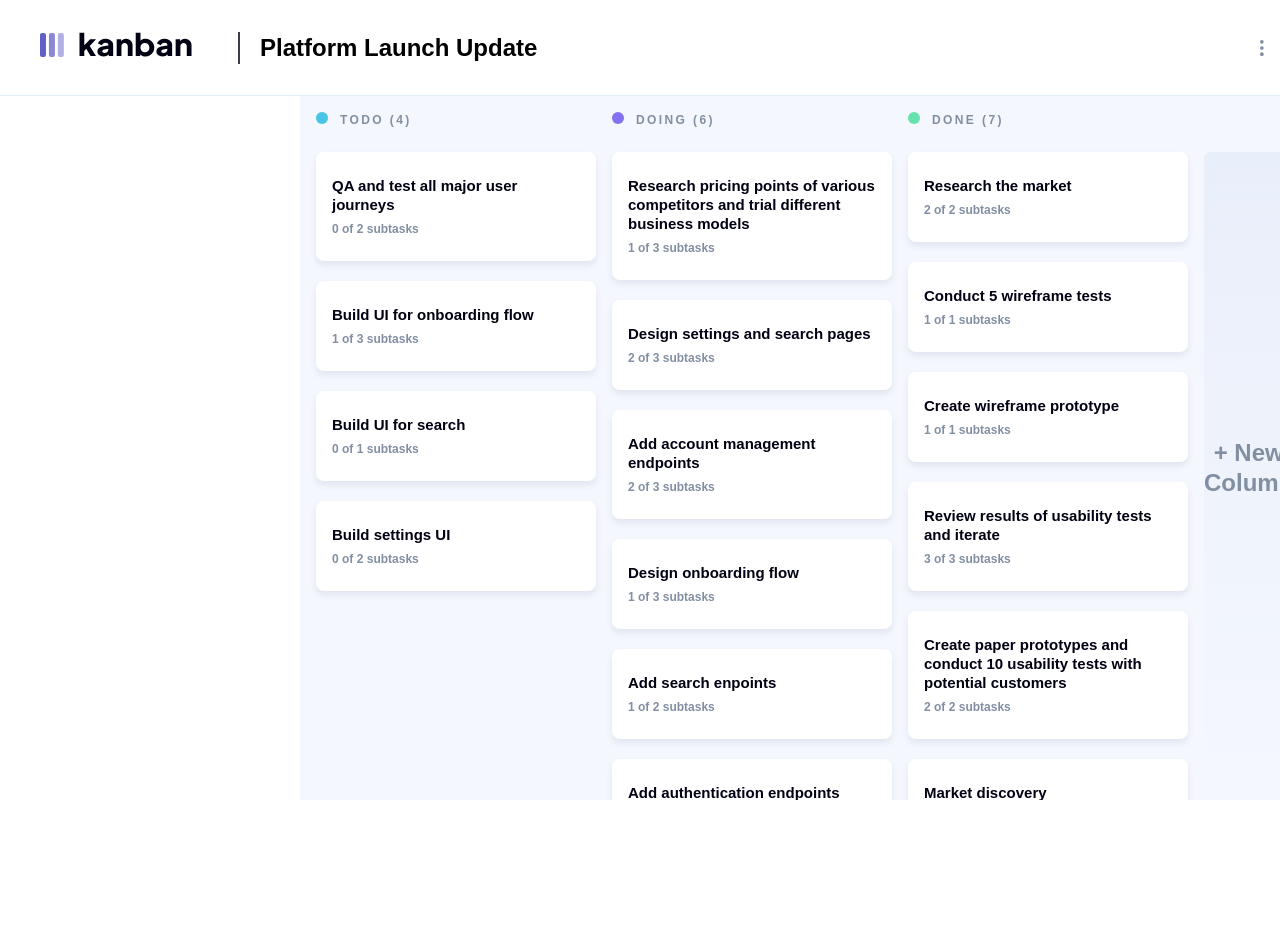
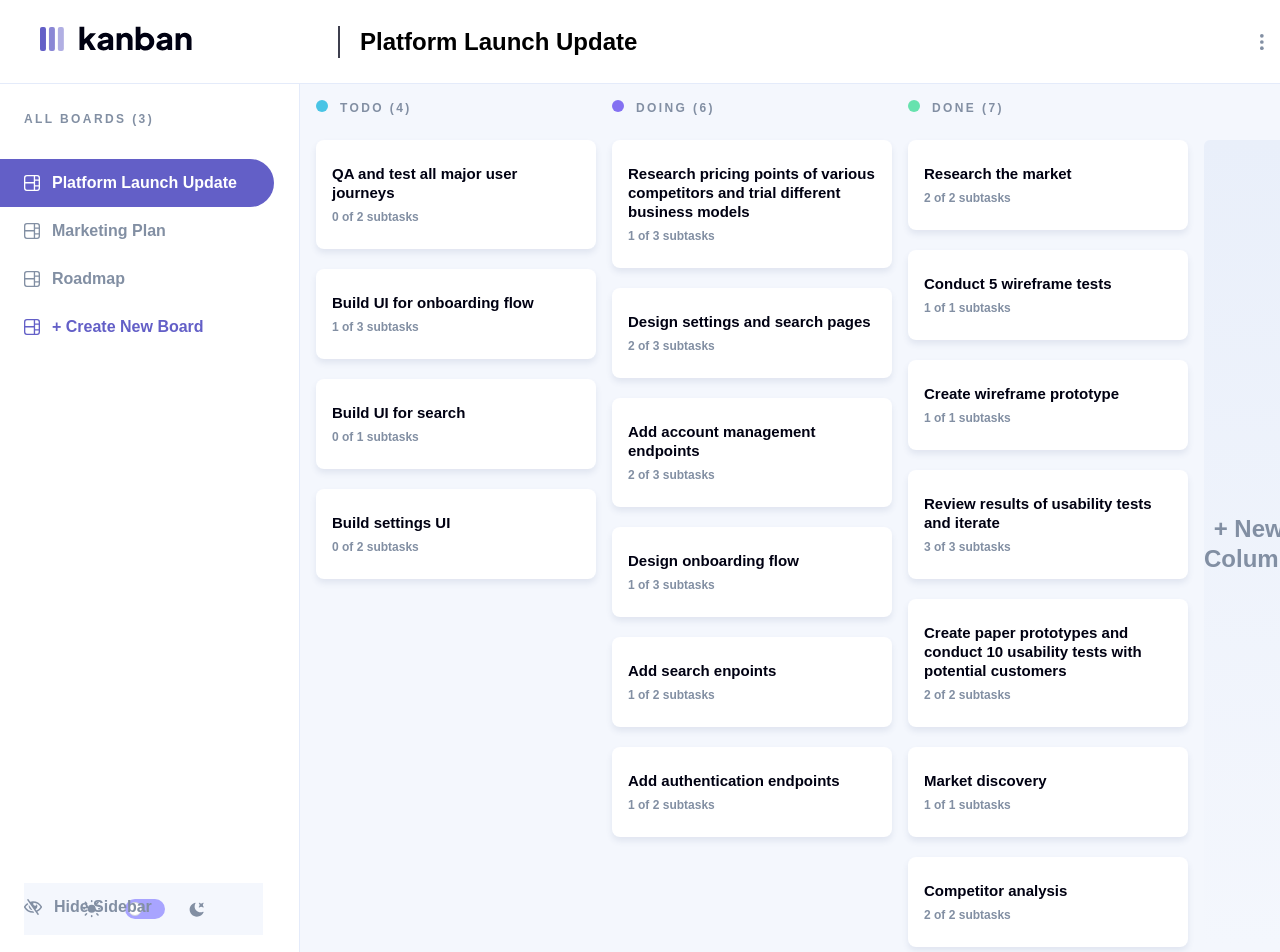
Before and after one commit to rohald89/kanban, a Next.js app: page / in a window 1280 px wide. Shown: the top 952 px of the page. Before the commit the page ends 800 px from the top, so only its background shows below. Built offline with nearby package versions, Linux system fonts and the light colour scheme.

Commit message:
debugging the overflow on Board

```diff
--- a/src/components/Board/Board.jsx
+++ b/src/components/Board/Board.jsx
@@ -78,7 +78,7 @@ const Board = ({sidebarVisible}) => {
   if(!currentBoard.columns.length) return <EmptyBoard />
 
   return (
-    <main className='p-4 space-x-4 overflow-scroll bg-lightGrey dark:bg-veryDarkGrey flex'>
+    <main className='flex-1 p-4 space-x-4 overflow-x-scroll bg-lightGrey dark:bg-veryDarkGrey flex'>
         <DragDropContext
             onDragEnd={handleOnDragEnd}
         >
--- a/src/components/Header/Header.jsx
+++ b/src/components/Header/Header.jsx
@@ -13,7 +13,7 @@ const Header = ({ sidebarVisible }) => {
   const {theme} = useTheme();
 
   return (
-    <header className="flex col-span-2 bg-white justify-between items-center p-4 border-b border-lightGreyLine dark:bg-darkGrey dark:text-white dark:border-darkGreyLine">
+    <header className="flex bg-white justify-between items-center p-4 border-b border-lightGreyLine dark:bg-darkGrey dark:text-white dark:border-darkGreyLine">
         <div className="flex items-center">
         {
             width <= 768 ? (
--- a/src/components/Sidebar/BoardContainer.jsx
+++ b/src/components/Sidebar/BoardContainer.jsx
@@ -10,7 +10,6 @@ const BoardContainer = () => {
             {
             boards.map((board, i) => (
                 <div key={i} className={`group text-mediumGrey cursor-pointer flex space-x-3 items-center pl-6 w-11/12 transition duration-500 bg-opacity-0 bg-mainPurple dark:hover:bg-white rounded-r-full hover:bg-opacity-10 hover:text-mainPurple ${currentBoard.name === boards[i].name && 'active-board'}`} onClick={() => setActiveBoard(i)}>
-                    {/* <Image src="/icon-board.svg" alt="board" height={16} width={16} /> */}
                     <svg width="16" height="16" xmlns="http://www.w3.org/2000/svg"><path d="M0 2.889A2.889 2.889 0 0 1 2.889 0H13.11A2.889 2.889 0 0 1 16 2.889V13.11A2.888 2.888 0 0 1 13.111 16H2.89A2.889 2.889 0 0 1 0 13.111V2.89Zm1.333 5.555v4.667c0 .859.697 1.556 1.556 1.556h6.889V8.444H1.333Zm8.445-1.333V1.333h-6.89A1.556 1.556 0 0 0 1.334 2.89V7.11h8.445Zm4.889-1.333H11.11v4.444h3.556V5.778Zm0 5.778H11.11v3.11h2a1.556 1.556 0 0 0 1.556-1.555v-1.555Zm0-7.112V2.89a1.555 1.555 0 0 0-1.556-1.556h-2v3.111h3.556Z" fill="currentColor"/></svg>
                     <h3
                     key={i}
--- a/src/components/Sidebar/Sidebar.jsx
+++ b/src/components/Sidebar/Sidebar.jsx
@@ -1,7 +1,6 @@
 import BoardContainer from "./BoardContainer";
 import useWindowSize from "@hooks/useWindowSize";
-import ThemeToggle from "./themeToggle"
-import { useState } from "react";
+import ThemeToggle from "./ThemeToggle"
 import SidebarToggle from "./SidebarToggle";
 
 const Sidebar = ({ showSidebar, setShowSidebar}) => {
@@ -9,7 +8,7 @@ const Sidebar = ({ showSidebar, setShowSidebar}) => {
   if (width < 768) return null;
 
   return (
-        <div className={`flex flex-col items-start py-7 border-r bg-white  border-lightGreyLine dark:bg-darkGrey dark:border-darkGreyLine ${showSidebar ? 'translate-x-0' : '-translate-x-[300px]'}`}>
+        <div className={`flex flex-col items-start py-7 border-r bg-white  border-lightGreyLine dark:bg-darkGrey dark:border-darkGreyLine ${showSidebar ? 'translate-x-0 w-[300px]' : '-translate-x-[300px] w-0'}`}>
             <BoardContainer/>
             <ThemeToggle />
             <SidebarToggle show={showSidebar} setShow={setShowSidebar}/>
--- a/src/components/Sidebar/SidebarToggle.jsx
+++ b/src/components/Sidebar/SidebarToggle.jsx
@@ -4,19 +4,14 @@ const SidebarToggle = ({ show, setShow }) => {
 
   return (
     <>
-    { show ? (
-        <div className={`group cursor-pointer flex space-x-3 items-center mt-4 pl-6 w-11/12 transition bg-opacity-0 bg-white rounded-r-full hover:bg-opacity-70 text-mediumGrey hover:text-mainPurple`}>
-               <svg width="18" height="16" xmlns="http://www.w3.org/2000/svg"><path d="M8.522 11.223a4.252 4.252 0 0 1-3.654-5.22l3.654 5.22ZM9 12.25A8.685 8.685 0 0 1 1.5 8a8.612 8.612 0 0 1 2.76-2.864l-.86-1.23A10.112 10.112 0 0 0 .208 7.238a1.5 1.5 0 0 0 0 1.524A10.187 10.187 0 0 0 9 13.75c.414 0 .828-.025 1.239-.074l-1-1.43A8.88 8.88 0 0 1 9 12.25Zm8.792-3.488a10.14 10.14 0 0 1-4.486 4.046l1.504 2.148a.375.375 0 0 1-.092.523l-.648.453a.375.375 0 0 1-.523-.092L3.19 1.044A.375.375 0 0 1 3.282.52L3.93.068a.375.375 0 0 1 .523.092l1.735 2.479A10.308 10.308 0 0 1 9 2.25c3.746 0 7.031 2 8.792 4.988a1.5 1.5 0 0 1 0 1.524ZM16.5 8a8.674 8.674 0 0 0-6.755-4.219A1.75 1.75 0 1 0 12.75 5v-.001a4.25 4.25 0 0 1-1.154 5.366l.834 1.192A8.641 8.641 0 0 0 16.5 8Z" fill="currentColor"/></svg>
+        <button
+        onClick={() => setShow(!show)}
+        className="absolute bottom-8 left-0 group cursor-pointer flex space-x-3 items-center mt-4 pl-6 w-11/12 transition bg-opacity-0 bg-white rounded-r-full hover:bg-opacity-70 text-mediumGrey hover:text-mainPurple"
+        >
+                <svg width="18" height="16" xmlns="http://www.w3.org/2000/svg"><path d="M8.522 11.223a4.252 4.252 0 0 1-3.654-5.22l3.654 5.22ZM9 12.25A8.685 8.685 0 0 1 1.5 8a8.612 8.612 0 0 1 2.76-2.864l-.86-1.23A10.112 10.112 0 0 0 .208 7.238a1.5 1.5 0 0 0 0 1.524A10.187 10.187 0 0 0 9 13.75c.414 0 .828-.025 1.239-.074l-1-1.43A8.88 8.88 0 0 1 9 12.25Zm8.792-3.488a10.14 10.14 0 0 1-4.486 4.046l1.504 2.148a.375.375 0 0 1-.092.523l-.648.453a.375.375 0 0 1-.523-.092L3.19 1.044A.375.375 0 0 1 3.282.52L3.93.068a.375.375 0 0 1 .523.092l1.735 2.479A10.308 10.308 0 0 1 9 2.25c3.746 0 7.031 2 8.792 4.988a1.5 1.5 0 0 1 0 1.524ZM16.5 8a8.674 8.674 0 0 0-6.755-4.219A1.75 1.75 0 1 0 12.75 5v-.001a4.25 4.25 0 0 1-1.154 5.366l.834 1.192A8.641 8.641 0 0 0 16.5 8Z" fill="currentColor"/></svg>
                <h3 className={`heading-m font-bold text-mediumGrey py-3 group-hover:text-mainPurple`}>Hide Sidebar</h3>
-        </div>
-        ) : (
-            <button className="absolute bottom-8 left-0 h-12 w-14 flex justify-center items-center rounded-r-full bg-mainPurple text-white "
-            onClick={() => setShow(!show)}
-            >
-                <svg width="16" height="11" xmlns="http://www.w3.org/2000/svg"><path d="M15.815 4.434A9.055 9.055 0 0 0 8 0 9.055 9.055 0 0 0 .185 4.434a1.333 1.333 0 0 0 0 1.354A9.055 9.055 0 0 0 8 10.222c3.33 0 6.25-1.777 7.815-4.434a1.333 1.333 0 0 0 0-1.354ZM8 8.89A3.776 3.776 0 0 1 4.222 5.11 3.776 3.776 0 0 1 8 1.333a3.776 3.776 0 0 1 3.778 3.778A3.776 3.776 0 0 1 8 8.89Zm2.889-3.778a2.889 2.889 0 1 1-5.438-1.36 1.19 1.19 0 1 0 1.19-1.189H6.64a2.889 2.889 0 0 1 4.25 2.549Z" fill="currentColor"/></svg>
-            </button>
-        )
-    }
+        </button>
+
     </>
     )
 }
--- a/src/pages/index.js
+++ b/src/pages/index.js
@@ -4,12 +4,15 @@ import Sidebar from "@components/Sidebar";
 import { useState } from "react";
 
 export default function Home() {
-  const [showSidebar, setShowSidebar] = useState(false);
+  const [showSidebar, setShowSidebar] = useState(true);
   return (
-    <div className="h-screen grid grid-rows-[64px_1fr] md:grid-rows-[80px_1fr] md:grid-cols-[261px_1fr] xl:grid-rows-[96px_1fr] xl:grid-cols-[300px_1fr]">
+    // <div className="h-screen grid grid-rows-[64px_1fr] md:grid-rows-[80px_1fr] md:grid-cols-[minmax(0,_300px)_1fr]">
+    <div className="h-screen">
       <Header sidebarVisible={showSidebar} />
-      <Sidebar showSidebar={showSidebar} setShowSidebar={setShowSidebar} />
-      <Board sidebarVisible={showSidebar} />
+      <div className="flex ">
+        <Sidebar showSidebar={showSidebar} setShowSidebar={setShowSidebar} />
+        <Board sidebarVisible={showSidebar} />
+      </div>
     </div>
   );
 }
--- a/src/styles/globals.css
+++ b/src/styles/globals.css
@@ -54,3 +54,7 @@
 .task-status-later {
   @apply bg-[#67E2AE];
 }
+
+.board-height {
+  height: calc(100% - 84px);
+}
```
